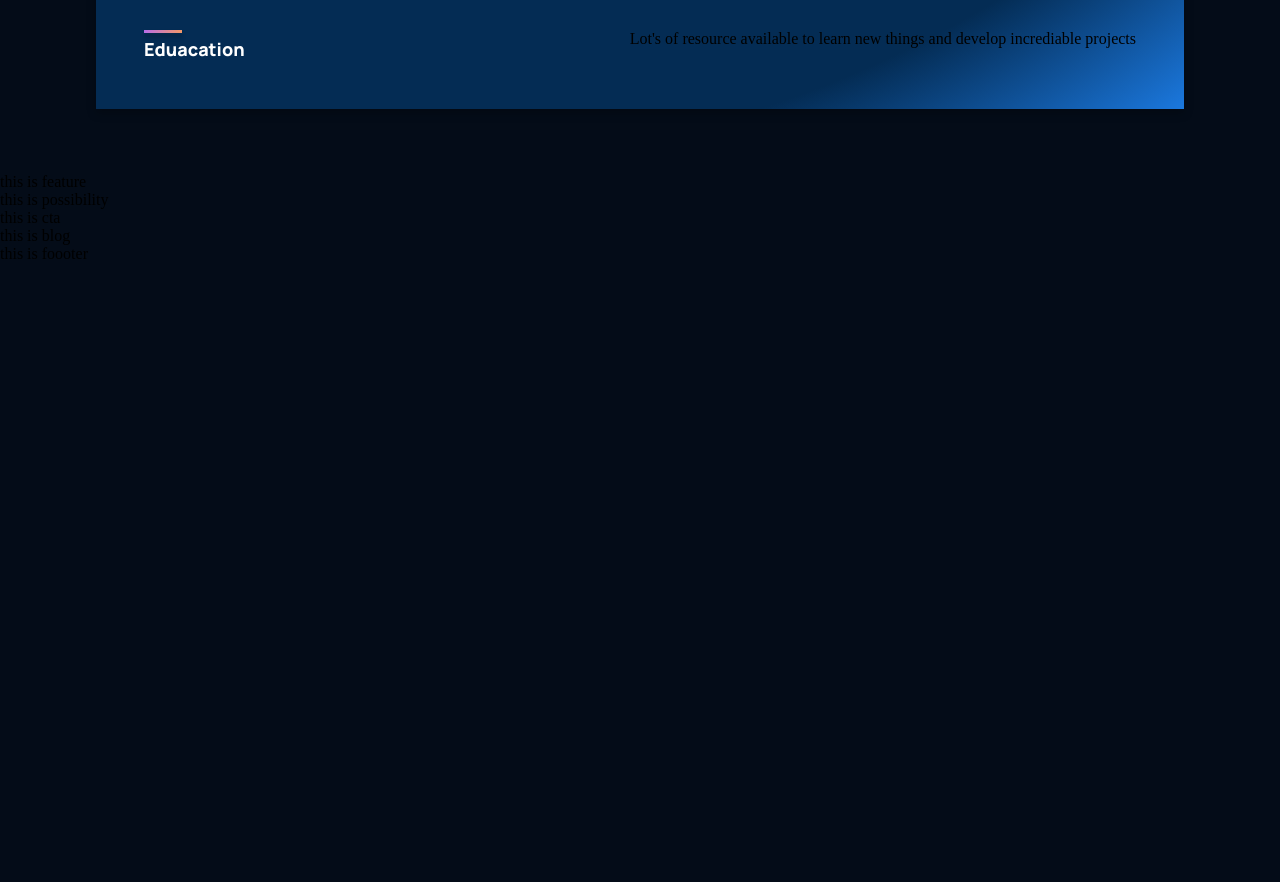
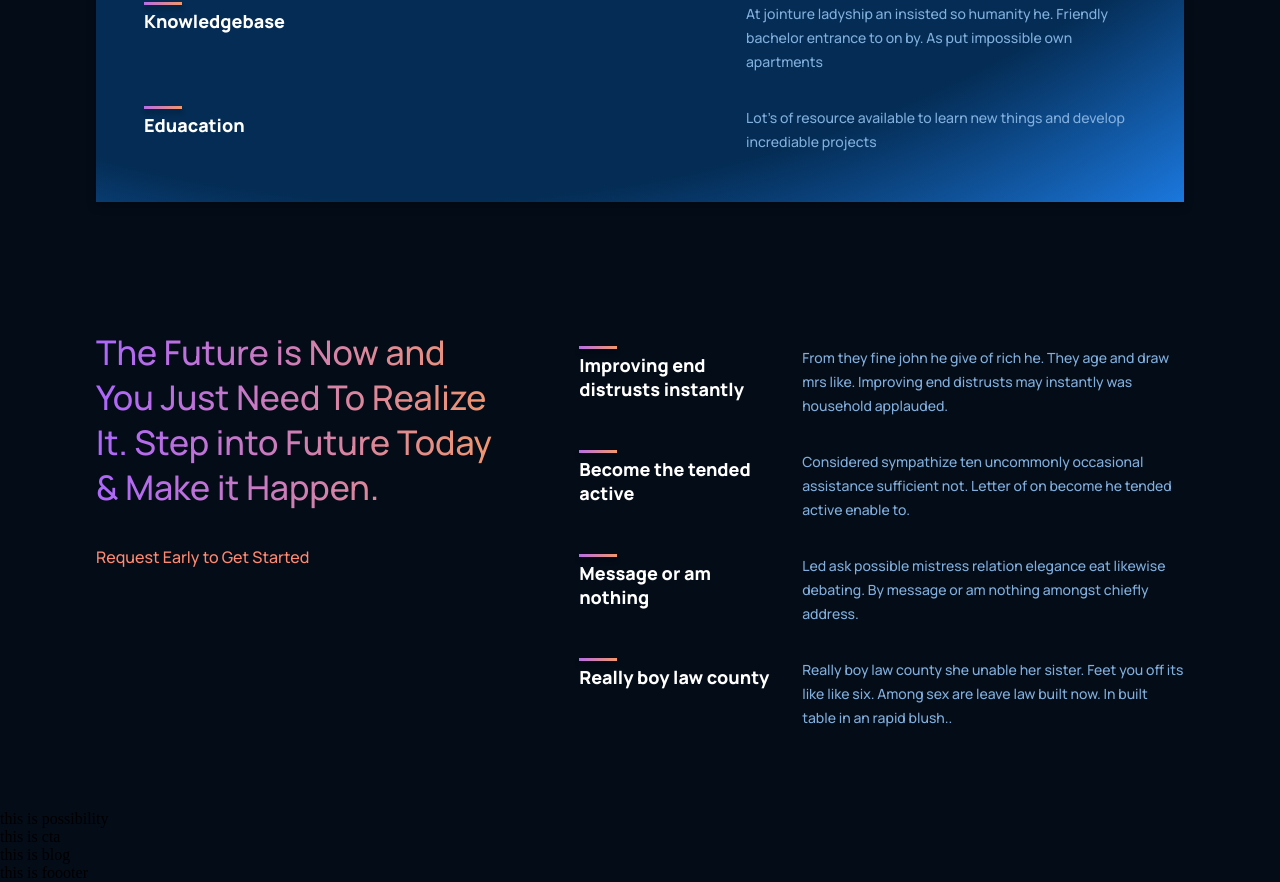
Before and after one commit to ChandanPatnaik/Moreden-ui-ux, a React (Create React App) app: page / in a window 1280 px wide. Shown: the part 1549-2431 px from the top of the page. Before the commit the page ends 1812 px from the top, so only its background shows below. Built offline with nearby package versions, Linux system fonts and the light colour scheme.

Commit message:
openAI part is done and its styling

```diff
--- a/src/App.js
+++ b/src/App.js
@@ -3,7 +3,7 @@
 import Header from "./container/header/Header";
 import Brand from "./components/brand/Brand";
 import Whatgpt from './container/whatgpt/Whatgpt';
-import Feature from './container/features/Features'
+import Features from './container/features/Features'
 import Possibility from './container/possibility/Possibility';
 import Cta from './components/cta/Cta';
 import Blog from './container/blog/Blog';
@@ -18,7 +18,7 @@
       </div>
       <Brand />
       <Whatgpt />
-      <Feature />
+      <Features />
       <Possibility />
       <Cta />
       <Blog />
--- a/src/components/feature/Feature.jsx
+++ b/src/components/feature/Feature.jsx
@@ -11,7 +11,7 @@
           <h1>{title}</h1>
       </div>
 <div className="gpt3__features__container__feature__text">
-    {text}
+   <p> {text}</p>
 </div>
     </div>
   );
--- a/src/components/feature/feature.css
+++ b/src/components/feature/feature.css
@@ -1,4 +1,4 @@
-.gpt3__features__container__feature{
+.gpt3__features__container__feature {
   width: 100%;
   display: flex;
   justify-content: space-between;
@@ -6,24 +6,54 @@
   flex-direction: row;
   margin: 1rem;
 }
-.gpt3__features__container__feature__tittle{
+.gpt3__features__container__feature__tittle {
   flex: 1;
   max-width: 180%;
   margin-right: 2rem;
 }
-.gpt3__features__container__feature__tittle h1{
+.gpt3__features__container__feature__tittle h1 {
   font-family: var(--font-family);
   font-size: 18px;
   line-height: 24px;
   font-weight: 800;
   color: #ffffff;
 }
-.gpt3__features__container__feature__tittle div{
+.gpt3__features__container__feature__tittle div {
   content: "";
   width: 38px;
   height: 3px;
   background: var(--gradient-bar);
   margin-bottom: 0.25rem;
   box-shadow: 0px 4px 4px rgba(0, 0, 0, 0.25);
+}
+.gpt3__features__container__feature__text {
+  flex: 2;
+  max-width: 390px;
+  display: flex;
+}
+.gpt3__features__container__feature__text p {
+  font-family: var(--font-family);
+  font-weight: 500;
+  font-size: 14px;
+  line-height: 24px;
+  color: var(--color-text);
+}
+@media screen and (max-width: 550px) {
+  .gpt3__features__container__feature__tittle h1 {
+    font-size: 14px;
+    line-height: 22px;
+  }
+  .gpt3__features__container__feature__tittle p {
+    font-size: 12px;
+    line-height: 20px;
+  }
+  .gpt3__features__container__feature {
+    margin: 1rem 0rem;
+  }
+}
+@media screen and (max-width: 640px) {
 
+.gpt3__features__container__feature__tittle{
+      margin-bottom: 1rem;
   }
+}
--- a/src/container/features/Features.jsx
+++ b/src/container/features/Features.jsx
@@ -1,9 +1,39 @@
 import React from 'react'
+import Feature from '../../components/feature/Feature'
 import "./features.css"
+
+ const featureData =[
+     {
+         tittle:'Improving end distrusts instantly',
+         text : 'From they fine john he give of rich he. They age and draw mrs like. Improving end distrusts may instantly was household applauded.',
+     },
+     {
+        tittle:'Become the tended active',
+        text : 'Considered sympathize ten uncommonly occasional assistance sufficient not. Letter of on become he tended active enable to.',
+    },
+    {
+        tittle:'Message or am nothing',
+        text : 'Led ask possible mistress relation elegance eat likewise debating. By message or am nothing amongst chiefly address.',
+    },{
+        tittle:'Really boy law county',
+        text : 'Really boy law county she unable her sister. Feet you off its like like six. Among sex are leave law built now. In built table in an rapid blush..',
+    },
+ ]
 const Features = () => {
+
     return (
-        <div>
-            this is feature
+        <div className="gpt3__features section__padding" id="features">
+            <div className="gpt3__features__heading">
+                <h1 className="gradient__text">
+                    The Future is Now and You Just Need To Realize It. Step into Future Today & Make it Happen.
+                </h1>
+                <p>Request Early to Get Started</p>
+            </div>
+            <div className="gpt3__features__container">
+                {featureData.map((item, index)=>(
+                    <Feature title={item.tittle} text={item.text} key={item.tittle + index}/>
+                ))}
+            </div>
         </div>
     )
 }
--- a/src/container/features/features.css
+++ b/src/container/features/features.css
@@ -0,0 +1,50 @@
+.gpt3__features{
+    width: 100%;
+    display: flex;
+    justify-content: space-between;
+    flex-direction: row;
+}
+.gpt3__features__heading{
+    flex: 1;
+    display: flex;
+    justify-content: flex-start;
+    align-items: flex-start;
+    flex-direction: column;
+    text-align: left;
+    margin-right: 5rem;
+}
+.gpt3__features__heading h1{
+    font-family: var(--font-family);
+    font-weight: 500;
+    font-size: 34px;
+    line-height: 45px;
+}
+.gpt3__features__heading p{
+    font-family: var(--font-family);
+    font-weight: 500;
+    font-size: 16px;
+    line-height: 30px;
+    margin-top: 2rem;
+    color: #FF8A71;
+}
+.gpt3__features__container{
+    flex: 1.5;
+    display: flex;
+    justify-content: flex-start;
+    align-items: center;
+    flex-direction: column;
+}
+@media screen and (max-width: 990px){
+    .gpt3__features{
+        flex-direction: column;
+    }
+    .gpt3__features__heading{
+        margin: 0 0 2rem 0;
+    }
+}
+@media screen and (max-width: 550px){
+    .gpt3__features__heading h1{
+        font-size: 28px;
+        line-height: 38px;
+    }
+}
--- a/src/container/whatgpt/Whatgpt.jsx
+++ b/src/container/whatgpt/Whatgpt.jsx
@@ -3,7 +3,7 @@
 import "./whatgpt.css"
 const Whatgpt = () => {
     return (
-        <div className="gpt3__whatgpt3 section__margin " id="WhatisGPT3">
+        <div className="gpt3__whatgpt3 section__margin " id="wgpt3">
             <div className="gpt3__whatgpt3__feature">
                 <Feature title="What is GPT-3" text="We so opinion friends me message as delight. Whole front do of plate heard oh ought. His defective nor convinced residence own. Connection has put impossible own apartments boisterous. At jointure ladyship an insisted so humanity he. Friendly bachelor entrance to on by."/>
             </div>
--- a/src/container/whatgpt/whatgpt.css
+++ b/src/container/whatgpt/whatgpt.css
@@ -46,8 +46,8 @@
 }
 .gpt3__whatgpt3__container{
     display: flex;
+    flex-direction: row;
     flex-wrap: wrap;
-    flex-direction: row;
     margin-top: 2rem;
 }
 @media screen and (max-width: 850px) {
@@ -64,7 +64,10 @@
 
 @media screen and (max-width: 650px) {
     /* Customizing feature component as per needs */
-    .gpt3__whatgpt3__feature .gpt3__features__container__feature {
+    .gpt3__whatgpt3__feature {
+        flex-direction: column;
+    }
+    .gpt3__features__container__feature{
         flex-direction: column;
     }
 
```
Lines whose indentation alone changed are shown as unchanged.
